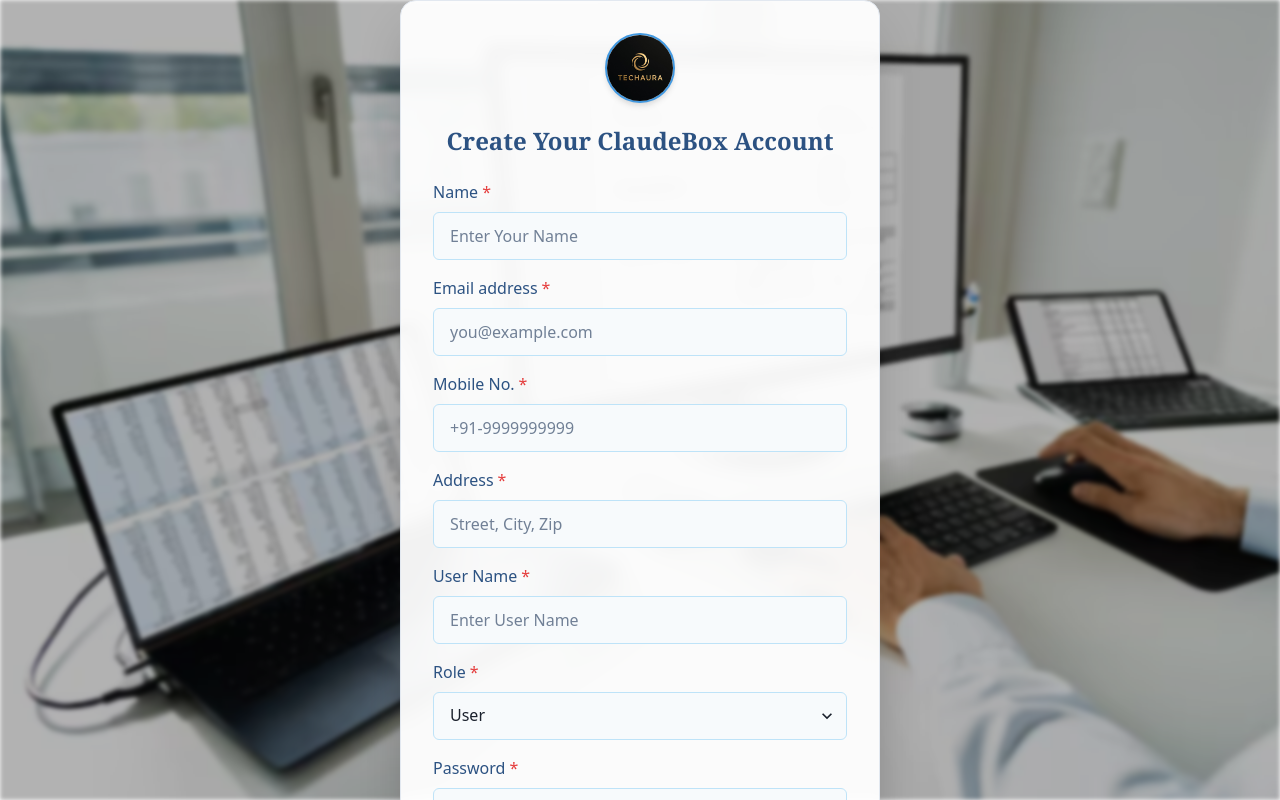
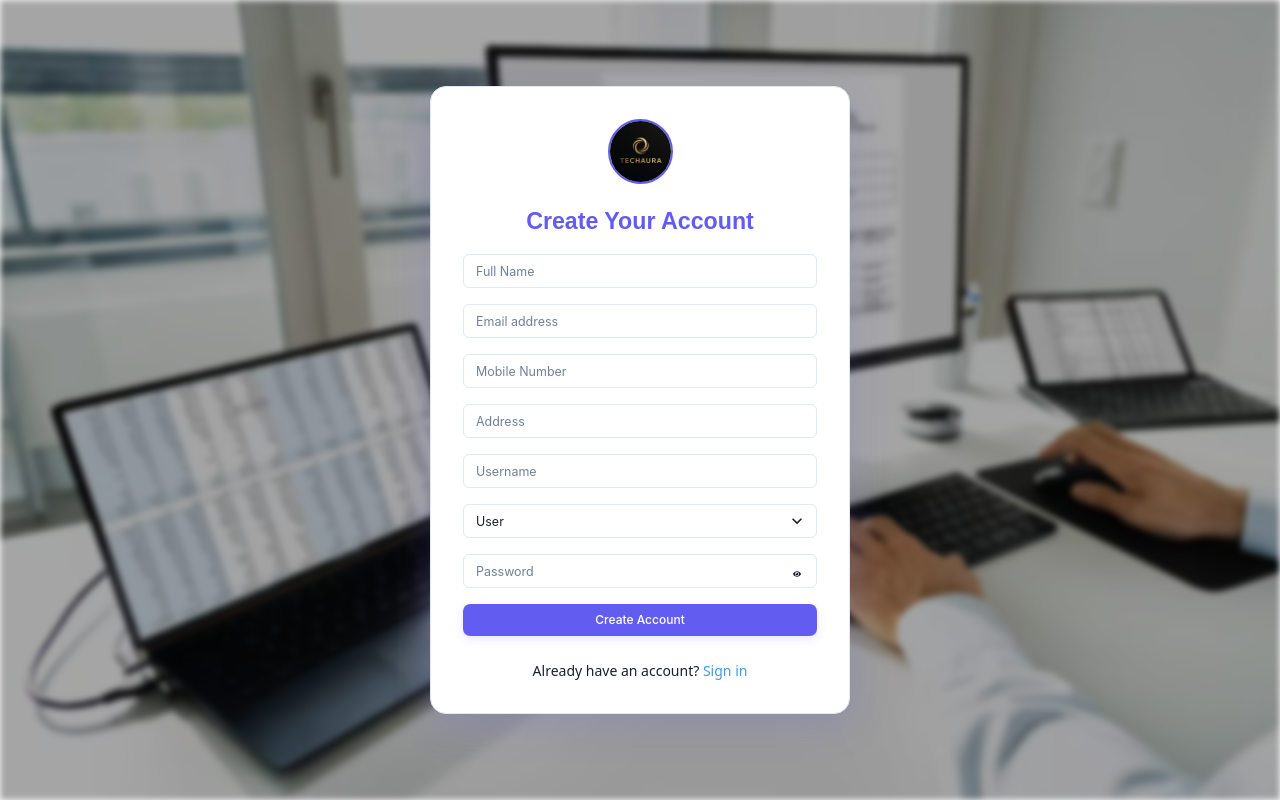
Before and after one commit to Ramsathish123/Finance_mgnt, a React (Vite) app in the folder UI/: page /#/register in a window 1280 px wide. Shown: the top 800 px of the page. Built offline with nearby package versions, Linux system fonts and the light colour scheme.

Commit message:
form update

```diff
--- a/UI/src/App.css
+++ b/UI/src/App.css
@@ -773,14 +773,6 @@
   --chart-bg-card: #ffffff;
 }
 
-/* Container */
-.dashboard-container {
-  padding: 1.25rem;
-  background: var(--color-bg, #f8faff);
-  min-height: 100vh;
-  font-family: var(--font-body, "Inter", sans-serif);
-}
-
 /* Header with left accent (choice C) */
 .dashboard-header {
   margin-bottom: 1rem;
@@ -999,3 +991,88 @@
     border-left-width: 3px;
   }
 }
+
+/* ======================
+      LOGIN / REGISTER PAGE
+======================= */
+
+.login-wrapper {
+  min-height: 100vh;
+  display: flex;
+  align-items: center;
+  justify-content: center;
+  padding: 0.8rem;
+  position: relative;
+}
+
+.login-wrapper::before {
+  content: "";
+  position: fixed;
+  inset: 0;
+  background-image: url("/bglogin.avif");
+  background-size: cover;
+  background-position: center;
+  filter: blur(3px) brightness(0.65);
+  z-index: 0;
+}
+
+/* Card */
+.login-card {
+  width: 100%;
+  max-width: 420px;
+  background: var(--color-bg);
+  border-radius: 1rem;
+  border: 1px solid var(--color-border);
+  box-shadow: var(--shadow-lg);
+  padding: 2rem;
+  z-index: 1;
+}
+
+/* Logo */
+.login-logo {
+  width: 65px;
+  height: 65px;
+  object-fit: cover;
+  border-radius: 50%;
+  border: 2px solid var(--color-brand-primary);
+  background: white;
+}
+
+/* Title */
+.login-title {
+  font-family: "Poppins", sans-serif !important;
+  font-size: 1.45rem;
+  font-weight: 600;
+  color: var(--color-brand-primary);
+  text-align: center;
+}
+
+/* Inputs */
+.input-primary {
+  background: var(--color-card-bg);
+  border: 1px solid var(--color-border);
+  border-radius: var(--radius-md);
+  font-family: "Inter", sans-serif !important;
+  font-size: 0.78rem !important;
+  padding: 0.55rem 0.75rem !important;
+  height: 34px !important;
+  transition: var(--transition-base);
+}
+
+.input-primary:focus {
+  border-color: var(--color-brand-primary);
+  box-shadow: 0 0 0 2px rgba(98, 93, 240, 0.22);
+}
+
+/* Icon buttons (password eye) */
+.icon-btn {
+  background: transparent !important;
+  border: none !important;
+  color: var(--color-text-light);
+  width: 32px !important;
+  height: 32px !important;
+  cursor: pointer;
+  display: flex;
+  align-items: center;
+  justify-content: center;
+}
--- a/UI/src/pages/LoginPage/LoginForm.jsx
+++ b/UI/src/pages/LoginPage/LoginForm.jsx
@@ -1,20 +1,16 @@
 import {
   Box,
   Button,
-  Checkbox,
   Flex,
   FormControl,
   Heading,
   Input,
   InputGroup,
   InputRightElement,
-  Link,
   Stack,
+  Image,
+  Select,
   Text,
-  useColorModeValue,
-  Image,
-  useToast,
-  Select,
 } from "@chakra-ui/react";
 import { useState } from "react";
 import { FaEye, FaEyeSlash } from "react-icons/fa";
@@ -22,16 +18,16 @@ import { useNavigate } from "react-router-dom";
 import { useFileContext } from "../../context/Filecontext";
 import { setLocalStorageItem } from "../../utils/localStoragesHelper";
 import { showToast } from "../../utils/toast";
+
 export default function LoginForm() {
   const [showPassword, setShowPassword] = useState(false);
   const [email, setEmail] = useState("");
   const [password, setPassword] = useState("");
-  const [rememberMe, setRememberMe] = useState(false);
   const [isLoading, setIsLoading] = useState(false);
   const [role, setRole] = useState("");
+
   const navigate = useNavigate();
-  const toast = useToast();
-  const { users, setUsers } = useFileContext();
+  const { setUsers } = useFileContext();
 
   const handleSubmit = async (e) => {
     e.preventDefault();
@@ -52,139 +48,69 @@ export default function LoginForm() {
           title: "Login failed",
           description: data.message || "Invalid email or password",
           status: "error",
-          duration: 9988,
         });
         setIsLoading(false);
         return;
       }
 
+      await setUsers(data.user);
+      await setLocalStorageItem("user", data.user);
+
       showToast({
         title: "Login successful",
         description: "Redirecting to your dashboard...",
         status: "success",
-        duration: 3000,
       });
-      console.log(users);
-      //   setTimeout(() => {
+
       navigate("/dashboard");
-      //   }, 1000);
     } catch (error) {
-      console.error("Login error:", error);
       showToast({
         title: "Connection error",
-        description: "Could not connect to the server. Please try again later.",
+        description: "Could not connect to server.",
         status: "error",
       });
+    } finally {
       setIsLoading(false);
     }
   };
 
   return (
-    <Flex
-      minH="100vh"
-      align="center"
-      justify="center"
-      px={2}
-      position="relative"
-      _before={{
-        content: '""',
-        position: "fixed",
-        top: 0,
-        left: 0,
-        w: "100vw",
-        h: "100vh",
-        zIndex: 0,
-        bgImage: "url('/bglogin.avif')",
-        bgSize: "cover",
-        bgPosition: "center",
-        filter: "blur(2px) brightness(0.7)",
-      }}
-    >
-      <Box
-        w={{ base: "100%", sm: "400px", md: "420px", lg: "430px" }}
-        p={{ base: 4, sm: 8 }}
-        bg={useColorModeValue("rgba(255,255,255,0.95)", "rgba(26,32,44,0.95)")}
-        boxShadow="2xl"
-        borderRadius="2xl"
-        zIndex={1}
-        backdropFilter="auto"
-        backdropBlur="8px"
-        border="1px solid"
-        borderColor={useColorModeValue("gray.200", "gray.700")}
-        transition="all 0.3s"
-      >
-        <Stack spacing={6} align="center" mb={6}>
-          <Image
-            boxSize="70px"
-            src="/logo.jpg"
-            alt="ClaudeBox Logo"
-            objectFit="contain"
-            borderRadius="full"
-            border="2px solid"
-            borderColor="blue.400"
-            bg="white"
-            shadow="md"
-          />
-          <Heading
-            fontSize={{ base: "2xl", sm: "2.5xl" }}
-            textAlign="center"
-            color={useColorModeValue("blue.700", "blue.200")}
-            fontWeight="extrabold"
-            letterSpacing="tight"
-          >
+    <Flex className="login-wrapper">
+      <Box className="login-card">
+        <Stack spacing={5} align="center" mb={4}>
+          <Image src="/logo.jpg" alt="Logo" className="login-logo" />
+
+          <Text className="login-title" fontFamily={"inter"}>
             Welcome Back to TechAppzy
-          </Heading>
-          {/* <Text
-            fontSize={{ base: "md", sm: "lg" }}
-            color={useColorModeValue("gray.600", "gray.300")}
-            textAlign="center"
-          >
-            Please sign in to access your billing dashboard
-          </Text> */}
+          </Text>
         </Stack>
 
-        <form onSubmit={handleSubmit}>
-          <Stack spacing={5}>
-            <FormControl id="email" isRequired>
+        <form onSubmit={handleSubmit} className="login-form">
+          <Stack spacing={4}>
+            <FormControl isRequired>
               <Input
+                className="input-primary"
                 type="email"
                 placeholder="Email address"
                 value={email}
                 onChange={(e) => setEmail(e.target.value)}
-                bg={useColorModeValue("gray.50", "gray.700")}
-                borderColor={useColorModeValue("blue.100", "blue.700")}
-                _focus={{
-                  borderColor: "blue.400",
-                  boxShadow: "0 0 0 1px #4299e1",
-                }}
-                size="lg"
-                fontSize="md"
               />
             </FormControl>
 
-            <FormControl id="password" isRequired>
+            <FormControl isRequired>
               <InputGroup>
                 <Input
+                  className="input-primary"
                   type={showPassword ? "text" : "password"}
                   placeholder="Password"
                   value={password}
                   onChange={(e) => setPassword(e.target.value)}
-                  bg={useColorModeValue("gray.50", "gray.700")}
-                  borderColor={useColorModeValue("blue.100", "blue.700")}
-                  _focus={{
-                    borderColor: "blue.400",
-                    boxShadow: "0 0 0 1px #4299e1",
-                  }}
-                  size="lg"
-                  fontSize="md"
                 />
-                <InputRightElement h="full">
+
+                <InputRightElement>
                   <Button
-                    variant="ghost"
+                    className="icon-btn"
                     onClick={() => setShowPassword(!showPassword)}
-                    color={useColorModeValue("blue.500", "blue.200")}
-                    _hover={{ bg: "transparent" }}
-                    size="sm"
                     tabIndex={-1}
                   >
                     {showPassword ? <FaEyeSlash /> : <FaEye />}
@@ -193,19 +119,12 @@ export default function LoginForm() {
               </InputGroup>
             </FormControl>
 
-            <FormControl id="role" isRequired>
+            <FormControl isRequired>
               <Select
+                className="input-primary"
                 placeholder="Select role"
                 value={role}
                 onChange={(e) => setRole(e.target.value)}
-                bg={useColorModeValue("gray.50", "gray.700")}
-                borderColor={useColorModeValue("blue.100", "blue.700")}
-                _focus={{
-                  borderColor: "blue.400",
-                  boxShadow: "0 0 0 1px #4299e1",
-                }}
-                size="lg"
-                fontSize="md"
               >
                 <option value="admin">Admin</option>
                 <option value="user">User</option>
@@ -215,18 +134,8 @@ export default function LoginForm() {
 
             <Button
               type="submit"
-              colorScheme="blue"
-              size="lg"
-              fontWeight="bold"
-              w="full"
-              borderRadius="full"
-              shadow="md"
-              _hover={{
-                bg: "blue.600",
-                transform: "translateY(-2px) scale(1.03)",
-                boxShadow: "lg",
-              }}
-              transition="all 0.2s"
+              className="btn-primary"
+              size={"sm"}
               isLoading={isLoading}
               loadingText="Signing in..."
             >
--- a/UI/src/pages/RegisterPage/Register.jsx
+++ b/UI/src/pages/RegisterPage/Register.jsx
@@ -10,7 +10,6 @@ import {
   InputRightElement,
   Stack,
   Text,
-  useColorModeValue,
   Image,
   Link,
   Select,
@@ -29,7 +28,7 @@ export default function Register() {
     address: "",
     uname: "",
     password: "",
-    role: "User", // default role
+    role: "User",
   });
 
   const navigate = useNavigate();
@@ -43,193 +42,105 @@ export default function Register() {
 
   const handleSubmit = async (e) => {
     e.preventDefault();
-
-    const { first, email, mobile, address, uname, password, role } = formData;
-
-    if (!first || !email || !mobile || !address || !uname || !password || !role) {
-      alert("Please fill all required fields.");
-      return;
-    }
-
     try {
-      const response = await axios.post("http://localhost:9988/register", {
-        first,
-        email,
-        mobile,
-        address,
-        uname,
-        password,
-        role, // ✅ send role in payload
-      });
-
-      alert(response.data.message || "Registered successfully!");
+      const res = await axios.post("http://localhost:9988/register", formData);
+      alert(res.data.message || "Registered successfully!");
       navigate("/");
     } catch (error) {
-      console.error("Registration error:", error);
       alert(error.response?.data?.message || "Registration failed");
     }
   };
 
-  const inputStyles = {
-    bg: useColorModeValue("gray.50", "gray.700"),
-    borderColor: useColorModeValue("blue.100", "blue.700"),
-    _focus: {
-      borderColor: "blue.400",
-      boxShadow: "0 0 0 1px #4299e1",
-    },
-    size: "lg",
-    fontSize: "md",
-  };
+  return (
+    <Flex className="login-wrapper">
+      <Box className="login-card">
+        <Stack spacing={5} align="center" mb={4}>
+          <Image src="/logo.jpg" alt="Logo" className="login-logo" />
 
-  return (
-    <Flex
-      minH="100vh"
-      align="center"
-      justify="center"
-      px={2}
-      position="relative"
-      _before={{
-        content: '""',
-        position: "fixed",
-        top: 0,
-        left: 0,
-        w: "100vw",
-        h: "100vh",
-        zIndex: 0,
-        bgImage: "url('/bglogin.avif')",
-        bgSize: "cover",
-        bgPosition: "center",
-        filter: "blur(2px) brightness(0.7)",
-      }}
-    >
-      <Box
-        w={{ base: "100%", sm: "440px", md: "460px", lg: "480px" }}
-        p={{ base: 4, sm: 8 }}
-        bg={useColorModeValue("rgba(255,255,255,0.95)", "rgba(26,32,44,0.95)")}
-        boxShadow="2xl"
-        borderRadius="2xl"
-        zIndex={1}
-        backdropFilter="auto"
-        backdropBlur="8px"
-        border="1px solid"
-        borderColor={useColorModeValue("gray.200", "gray.700")}
-        transition="all 0.3s"
-      >
-        <Stack spacing={6} align="center" mb={6}>
-          <Image
-            boxSize="70px"
-            src="/logo.jpg"
-            alt="ClaudeBox Logo"
-            objectFit="contain"
-            borderRadius="full"
-            border="2px solid"
-            borderColor="blue.400"
-            bg="white"
-            shadow="md"
-          />
-          <Heading
-            fontSize={{ base: "2xl", sm: "2.5xl" }}
-            textAlign="center"
-            color={useColorModeValue("blue.700", "blue.200")}
-            fontWeight="extrabold"
-          >
-            Create Your ClaudeBox Account
-          </Heading>
+          <Text className="login-title">Create Your Account</Text>
         </Stack>
 
-        <form onSubmit={handleSubmit}>
+        <form onSubmit={handleSubmit} className="login-form">
           <Stack spacing={4}>
-            <FormControl id="first" isRequired>
-              <FormLabel color={useColorModeValue("blue.700", "blue.200")}>Name</FormLabel>
+            <FormControl isRequired>
               <Input
+                className="input-primary"
                 name="first"
-                placeholder="Enter Your Name"
+                placeholder="Full Name"
                 value={formData.first}
                 onChange={handleChange}
-                {...inputStyles}
               />
             </FormControl>
 
-            <FormControl id="email" isRequired>
-              <FormLabel color={useColorModeValue("blue.700", "blue.200")}>Email address</FormLabel>
+            <FormControl isRequired>
               <Input
+                className="input-primary"
                 type="email"
                 name="email"
-                placeholder="you@example.com"
+                placeholder="Email address"
                 value={formData.email}
                 onChange={handleChange}
-                {...inputStyles}
               />
             </FormControl>
 
-            <FormControl id="mobile" isRequired>
-              <FormLabel color={useColorModeValue("blue.700", "blue.200")}>Mobile No.</FormLabel>
+            <FormControl isRequired>
               <Input
+                className="input-primary"
                 type="tel"
                 name="mobile"
-                placeholder="+91-9999999999"
+                placeholder="Mobile Number"
                 value={formData.mobile}
                 onChange={handleChange}
-                {...inputStyles}
               />
             </FormControl>
 
-            <FormControl id="address" isRequired>
-              <FormLabel color={useColorModeValue("blue.700", "blue.200")}>Address</FormLabel>
+            <FormControl isRequired>
               <Input
+                className="input-primary"
                 name="address"
-                placeholder="Street, City, Zip"
+                placeholder="Address"
                 value={formData.address}
                 onChange={handleChange}
-                {...inputStyles}
               />
             </FormControl>
 
-            <FormControl id="uname" isRequired>
-              <FormLabel color={useColorModeValue("blue.700", "blue.200")}>User Name</FormLabel>
+            <FormControl isRequired>
               <Input
+                className="input-primary"
                 name="uname"
-                placeholder="Enter User Name"
+                placeholder="Username"
                 value={formData.uname}
                 onChange={handleChange}
-                {...inputStyles}
               />
             </FormControl>
 
-            {/* ✅ Role Dropdown */}
-            <FormControl id="role" isRequired>
-              <FormLabel color={useColorModeValue("blue.700", "blue.200")}>Role</FormLabel>
+            <FormControl isRequired>
               <Select
+                className="input-primary"
                 name="role"
                 value={formData.role}
                 onChange={handleChange}
-                {...inputStyles}
               >
                 <option value="Admin">Admin</option>
                 <option value="User">User</option>
               </Select>
             </FormControl>
 
-            {/* Password Field */}
-            <FormControl id="password" isRequired>
-              <FormLabel color={useColorModeValue("blue.700", "blue.200")}>Password</FormLabel>
+            <FormControl isRequired>
               <InputGroup>
                 <Input
+                  className="input-primary"
+                  type={showPassword ? "text" : "password"}
                   name="password"
-                  type={showPassword ? "text" : "password"}
                   placeholder="Password"
                   value={formData.password}
                   onChange={handleChange}
-                  {...inputStyles}
                 />
                 <InputRightElement>
                   <Button
-                    variant="ghost"
+                    className="icon-btn"
                     onClick={() => setShowPassword(!showPassword)}
-                    size="sm"
                     tabIndex={-1}
-                    color={useColorModeValue("blue.500", "blue.200")}
-                    _hover={{ bg: "transparent" }}
                   >
                     {showPassword ? <FaEyeSlash /> : <FaEye />}
                   </Button>
@@ -237,34 +148,15 @@ export default function Register() {
               </InputGroup>
             </FormControl>
 
-            <Button
-              type="submit"
-              colorScheme="blue"
-              size="lg"
-              fontWeight="bold"
-              w="full"
-              borderRadius="full"
-              shadow="md"
-              _hover={{
-                bg: "blue.600",
-                transform: "translateY(-2px) scale(1.03)",
-                boxShadow: "lg",
-              }}
-              transition="all 0.2s"
-            >
+            <Button type="submit" className="btn-primary" size={"sm"}>
               Create Account
             </Button>
           </Stack>
         </form>
 
-        <Text fontSize="sm" textAlign="center" mt={6} color={useColorModeValue("gray.600", "gray.400")}>
+        <Text fontSize="sm" textAlign="center" mt={6}>
           Already have an account?{" "}
-          <Link
-            color="blue.400"
-            fontWeight="bold"
-            onClick={() => navigate("/")}
-            _hover={{ textDecoration: "underline" }}
-          >
+          <Link color="blue.400" onClick={() => navigate("/")}>
             Sign in
           </Link>
         </Text>
--- a/UI/src/pages/dashboard/dashboard.jsx
+++ b/UI/src/pages/dashboard/dashboard.jsx
@@ -225,7 +225,7 @@ export default function Dashboard() {
   };
 
   return (
-    <Box className="dashboard-container">
+    <Box overflow="hidden">
       {/* header with left accent — choice C */}
       <Flex className="page-header">
         <Text className="page-title">Shop Analytics</Text>
--- a/UI/src/utils/toast.jsx
+++ b/UI/src/utils/toast.jsx
@@ -4,64 +4,64 @@ export function showToast({
   title,
   description,
   status = "success",
-  duration = 5000
+  duration = 5000,
 }) {
   const colors = {
     success: "#2f9e44",
     error: "#e03131",
-    warning: "#f08c00"
+    warning: "#f08c00",
   };
 
-  const position = "top-center";
+  const position = "top-right";
   const containerId = `toast-container-${position}`;
   let container = document.getElementById(containerId);
 
-  // Create centered container if missing
+  // Create TOP-RIGHT container
   if (!container) {
     container = document.createElement("div");
     container.id = containerId;
 
     container.style.position = "fixed";
     container.style.top = "20px";
-
-    // horizontal center
-    container.style.left = "50%";
-    container.style.transform = "translateX(-50%)";
-
+    container.style.right = "20px"; // FIXED: aligns RIGHT
     container.style.zIndex = "9999";
     container.style.display = "flex";
     container.style.flexDirection = "column";
-    container.style.alignItems = "center";
+    container.style.alignItems = "flex-end"; // align right
     container.style.gap = "12px";
 
     document.body.appendChild(container);
   }
 
+  // Toast Box
   const toast = document.createElement("div");
+  toast.className = "custom-toast-box";
+
   toast.style.minWidth = "260px";
   toast.style.maxWidth = "350px";
   toast.style.padding = "14px 16px";
-  toast.style.borderRadius = "6px";
+  toast.style.borderRadius = "8px";
   toast.style.background = "#fff";
-  toast.style.boxShadow = "0 2px 6px rgba(0,0,0,0.15)";
+  toast.style.boxShadow = "0 3px 10px rgba(0,0,0,0.15)";
   toast.style.border = `3px solid ${colors[status]}`;
-  toast.style.fontFamily = "Arial, sans-serif";
+  toast.style.fontFamily = "Inter, sans-serif";
+  toast.style.transition = "all 0.3s ease";
 
   toast.innerHTML = `
-    <div style="font-weight:bold; margin-bottom:4px; color:${colors[status]}">
+    <div style="font-weight:600; margin-bottom:4px; color:${colors[status]}">
       ${title}
     </div>
-    <div style="font-size:14px; color:#333">
-      ${description}
+    <div style="font-size:13px; color:#333;">
+      ${description || ""}
     </div>
   `;
 
   container.appendChild(toast);
 
-  // Auto-remove
+  // Auto remove
   setTimeout(() => {
     toast.style.opacity = "0";
-    toast.style.transition = "opacity 0.3s ease";
+    toast.style.transform = "translateX(20px)";
     setTimeout(() => toast.remove(), 300);
   }, duration);
 }
```
